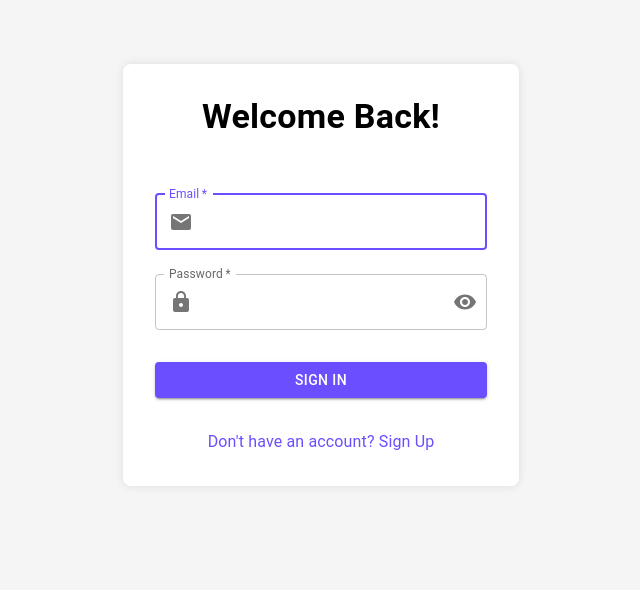
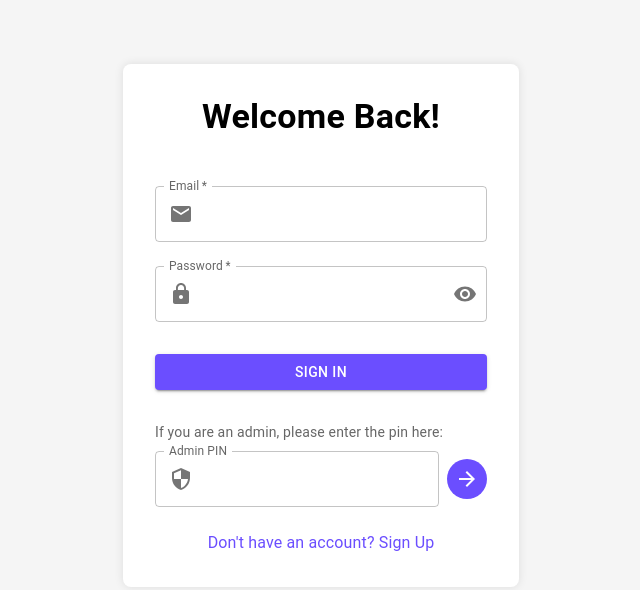
Before and after one commit to NIBM-GALLE/GAHDSE241F-TravelTrace, a React (Vite) app in the folder TRAVEL WEB APP/wonder/: page /login in a window 1280 px wide. Shown: the top 590 px of the page, without its empty margins (319-959 px from the left). Built offline with nearby package versions, Linux system fonts and the light colour scheme; the HTML template or start-up script is replaced by a standard one.

Commit message:
Add separate admin login functionality
Implemented admin pin with independent dashboard access

```diff
--- a/TRAVEL WEB APP/wonder/src/App.jsx
+++ b/TRAVEL WEB APP/wonder/src/App.jsx
@@ -9,6 +9,7 @@ import Profile from './components/Profile';
 import Search from './components/Search';
 import About from './components/About';
 import Support from './components/Support'; // adjust the path if needed
+import AdminDashboard from './components/AdminDashboard';
 
 
 
@@ -96,6 +97,8 @@ const App = () => {
               </ProtectedRoute>
             }
           />
+          <Route path="/admin" element={<AdminDashboard />} />
+
         </Routes>
       </Router>
     </ThemeProvider>
--- /dev/null
+++ b/TRAVEL WEB APP/wonder/src/components/AdminDashboard.jsx
@@ -0,0 +1,62 @@
+import React from 'react';
+import { Box, Typography, Paper, Grid } from '@mui/material';
+
+const AdminDashboard = () => {
+  return (
+    <Box sx={{ p: 4, bgcolor: '#f4f6f8', minHeight: '100vh' }}>
+      <Typography variant="h4" gutterBottom>
+        Admin Dashboard
+      </Typography>
+
+      <Grid container spacing={3}>
+        {/* Users Section */}
+        <Grid item xs={12} md={6}>
+          <Paper elevation={3} sx={{ p: 3 }}>
+            <Typography variant="h6">Manage Users</Typography>
+            <ul>
+              <li>Search Users</li>
+              <li>Add/Edit/Delete Users</li>
+            </ul>
+          </Paper>
+        </Grid>
+
+        {/* Locations Section */}
+        <Grid item xs={12} md={6}>
+          <Paper elevation={3} sx={{ p: 3 }}>
+            <Typography variant="h6">Manage Locations</Typography>
+            <ul>
+              <li>Cities (Villages/Destinations)</li>
+              <li>Districts</li>
+              <li>Provinces</li>
+            </ul>
+          </Paper>
+        </Grid>
+
+        {/* Content Section */}
+        <Grid item xs={12} md={6}>
+          <Paper elevation={3} sx={{ p: 3 }}>
+            <Typography variant="h6">Manage Content</Typography>
+            <ul>
+              <li>Images</li>
+              <li>Videos</li>
+              <li>Text</li>
+            </ul>
+          </Paper>
+        </Grid>
+
+        {/* Trails Section */}
+        <Grid item xs={12} md={6}>
+          <Paper elevation={3} sx={{ p: 3 }}>
+            <Typography variant="h6">Manage Trails</Typography>
+            <ul>
+              <li>Search Trails</li>
+              <li>Add/Edit/Delete Trails</li>
+            </ul>
+          </Paper>
+        </Grid>
+      </Grid>
+    </Box>
+  );
+};
+
+export default AdminDashboard;
--- a/TRAVEL WEB APP/wonder/src/components/Home.jsx
+++ b/TRAVEL WEB APP/wonder/src/components/Home.jsx
@@ -43,20 +43,51 @@ const Home = () => {
     <Box sx={{ bgcolor: '#F5F5F5', minHeight: '100vh' }}>
       <Navbar />
 
-      <Container maxWidth="lg" sx={{ pt: 100, pb: 40 }}>
-        {/* Featured Trails with Background Image */}
+      {/* ✅ Full Background Image Section with Floating Cloud Description */}
+      <Box
+        sx={{
+          width: '100%',
+          height: '85vh',
+          position: 'relative',
+          backgroundImage: `url('/background.jpg')`,
+          backgroundSize: 'cover',
+          backgroundPosition: 'center',
+          backgroundRepeat: 'no-repeat',
+        }}
+      >
+        {/* ✅ Description in Cloud-like Box */}
+        <Box
+          sx={{
+            position: 'absolute',
+            top: '50%',
+            right: '10%',
+            transform: 'translateY(-50%)',
+            bgcolor: 'rgba(255, 255, 255, 0.85)',
+            boxShadow: 6,
+            borderRadius: '50% 50% 45% 55% / 55% 45% 55% 45%',
+            p: 4,
+            maxWidth: 400,
+            textAlign: 'center',
+          }}
+        >
+          <Typography variant="body1" sx={{ fontStyle: 'italic', fontWeight: 500 }}>
+            Create trails for your past, present, and future journeys by adding photos,
+            videos and articles to your trail.
+          </Typography>
+        </Box>
+      </Box>
+
+      {/* ✅ Featured Trails */}
+      <Container maxWidth="lg" sx={{ pt: 6, pb: 4 }}>
         <Box
           sx={{
             mb: 6,
             borderRadius: 4,
             overflow: 'hidden',
             position: 'relative',
-            backgroundImage: `url('\background_img.jpg')`, // your background image path
-            backgroundSize: 'cover',
-            backgroundPosition: 'center',
-            backgroundRepeat: 'no-repeat',
             p: 4,
-            //color: 'white',
+            color: 'white',
+            backgroundColor: '#333',
           }}
         >
           <Typography variant="h5" component="h2" sx={{ mb: 3, fontWeight: 'bold' }}>
@@ -71,7 +102,7 @@ const Home = () => {
                 cursor: 'pointer',
                 height: 300,
                 position: 'relative',
-                bgcolor: 'rgba(0,0,0,0.5)', // overlay for readability
+                bgcolor: 'rgba(0,0,0,0.5)',
                 color: 'white',
               }}
             >
@@ -91,16 +122,14 @@ const Home = () => {
                   p: 2,
                 }}
               >
-                <Typography variant="h5" component="div">
-                  {trail.name}
-                </Typography>
+                <Typography variant="h5">{trail.name}</Typography>
                 <Typography variant="body2">{trail.short_description}</Typography>
               </Box>
             </Card>
           ))}
         </Box>
 
-        {/* Popular Trails */}
+        {/* ✅ Popular Trails */}
         <Box sx={{ mb: 6 }}>
           <Typography variant="h5" component="h2" sx={{ mb: 3, fontWeight: 'bold' }}>
             Popular Trails
@@ -127,9 +156,7 @@ const Home = () => {
                   />
                   <Box sx={{ display: 'flex', flexDirection: 'column', flex: 1 }}>
                     <CardContent>
-                      <Typography variant="h6" component="div">
-                        {trail.name}
-                      </Typography>
+                      <Typography variant="h6">{trail.name}</Typography>
                       <Typography variant="body2" color="text.secondary" sx={{ mb: 1 }}>
                         {trail.short_description}
                       </Typography>
--- a/TRAVEL WEB APP/wonder/src/components/Login.jsx
+++ b/TRAVEL WEB APP/wonder/src/components/Login.jsx
@@ -1,31 +1,55 @@
 import React, { useState } from 'react';
 import { Link, useNavigate } from 'react-router-dom';
 import axios from 'axios';
-import { Box, TextField, Button, Typography, Container, IconButton, InputAdornment } from '@mui/material';
-import { Email, Lock, Visibility, VisibilityOff } from '@mui/icons-material';
+import {
+  Box,
+  TextField,
+  Button,
+  Typography,
+  Container,
+  IconButton,
+  InputAdornment
+} from '@mui/material';
+import { Email, Lock, Visibility, VisibilityOff, ArrowForward, Security } from '@mui/icons-material';
 
 const Login = () => {
   const navigate = useNavigate();
+
   const [formData, setFormData] = useState({
     email: '',
-    password: ''
+    password: '',
+    adminPin: ''
   });
+
   const [showPassword, setShowPassword] = useState(false);
   const [error, setError] = useState('');
+  const ADMIN_PIN = 'AD456@';
 
   const handleChange = (e) => {
     setFormData({ ...formData, [e.target.name]: e.target.value });
   };
 
-  const handleSubmit = async (e) => {
+  const handleUserLogin = async (e) => {
     e.preventDefault();
     try {
-      const response = await axios.post('http://localhost:8080/api/login', formData);
+      const response = await axios.post('http://localhost:8080/api/login', {
+        email: formData.email,
+        password: formData.password
+      });
+
       localStorage.setItem('token', response.data.token);
       localStorage.setItem('user', JSON.stringify(response.data.user));
       navigate('/home');
     } catch (err) {
-      setError(err.response?.data?.error || 'An error occurred');
+      setError(err.response?.data?.error || 'Login failed');
+    }
+  };
+
+  const handleAdminLogin = () => {
+    if (formData.adminPin === ADMIN_PIN) {
+      navigate('/admindashboard');
+    } else {
+      setError('Invalid admin pin');
     }
   };
 
@@ -47,7 +71,8 @@ const Login = () => {
           Welcome Back!
         </Typography>
 
-        <Box component="form" onSubmit={handleSubmit} sx={{ mt: 1, width: '100%' }}>
+        {/* ✅ USER LOGIN SECTION */}
+        <Box component="form" onSubmit={handleUserLogin} sx={{ width: '100%' }}>
           <TextField
             margin="normal"
             required
@@ -55,18 +80,18 @@ const Login = () => {
             id="email"
             label="Email"
             name="email"
-            autoComplete="email"
-            autoFocus
             value={formData.email}
             onChange={handleChange}
+            autoComplete="email"
             InputProps={{
               startAdornment: (
                 <InputAdornment position="start">
                   <Email />
                 </InputAdornment>
-              ),
+              )
             }}
           />
+
           <TextField
             margin="normal"
             required
@@ -75,9 +100,9 @@ const Login = () => {
             label="Password"
             type={showPassword ? 'text' : 'password'}
             id="password"
-            autoComplete="current-password"
             value={formData.password}
             onChange={handleChange}
+            autoComplete="current-password"
             InputProps={{
               startAdornment: (
                 <InputAdornment position="start">
@@ -86,23 +111,13 @@ const Login = () => {
               ),
               endAdornment: (
                 <InputAdornment position="end">
-                  <IconButton
-                    aria-label="toggle password visibility"
-                    onClick={() => setShowPassword(!showPassword)}
-                    edge="end"
-                  >
+                  <IconButton onClick={() => setShowPassword(!showPassword)} edge="end">
                     {showPassword ? <VisibilityOff /> : <Visibility />}
                   </IconButton>
                 </InputAdornment>
-              ),
+              )
             }}
           />
-
-          {error && (
-            <Typography color="error" sx={{ mt: 2 }}>
-              {error}
-            </Typography>
-          )}
 
           <Button
             type="submit"
@@ -112,21 +127,56 @@ const Login = () => {
               mt: 3,
               mb: 2,
               bgcolor: '#6B4EFF',
-              '&:hover': {
-                bgcolor: '#5B3FEF'
-              }
+              '&:hover': { bgcolor: '#5B3FEF' }
             }}
           >
             Sign In
           </Button>
+        </Box>
 
-          <Box sx={{ textAlign: 'center', mt: 2 }}>
-            <Link to="/signup" style={{ textDecoration: 'none' }}>
-              <Typography color="primary">
-                Don't have an account? Sign Up
-              </Typography>
-            </Link>
+        {/* ✅ ADMIN PIN SECTION */}
+        <Box sx={{ width: '100%', mt: 2 }}>
+          <Typography variant="body2" color="text.secondary" sx={{ mb: 1 }}>
+            If you are an admin, please enter the pin here:
+          </Typography>
+
+          <Box sx={{ display: 'flex', alignItems: 'center' }}>
+            <TextField
+              fullWidth
+              name="adminPin"
+              label="Admin PIN"
+              type="password"
+              value={formData.adminPin}
+              onChange={handleChange}
+              InputProps={{
+                startAdornment: (
+                  <InputAdornment position="start">
+                    <Security />
+                  </InputAdornment>
+                )
+              }}
+            />
+            <IconButton
+              onClick={handleAdminLogin}
+              sx={{ ml: 1, bgcolor: '#6B4EFF', color: 'white', '&:hover': { bgcolor: '#5B3FEF' } }}
+            >
+              <ArrowForward />
+            </IconButton>
           </Box>
+        </Box>
+
+        {/* ✅ ERROR DISPLAY */}
+        {error && (
+          <Typography color="error" sx={{ mt: 2 }}>
+            {error}
+          </Typography>
+        )}
+
+        {/* ✅ SIGN UP LINK */}
+        <Box sx={{ textAlign: 'center', mt: 3 }}>
+          <Link to="/signup" style={{ textDecoration: 'none' }}>
+            <Typography color="primary">Don't have an account? Sign Up</Typography>
+          </Link>
         </Box>
       </Box>
     </Container>
```
Also changed, not shown: TRAVEL WEB APP/wonder/public/background.jpg (added), TRAVEL WEB APP/wonder/src/assets/background_img.jpg (deleted).
